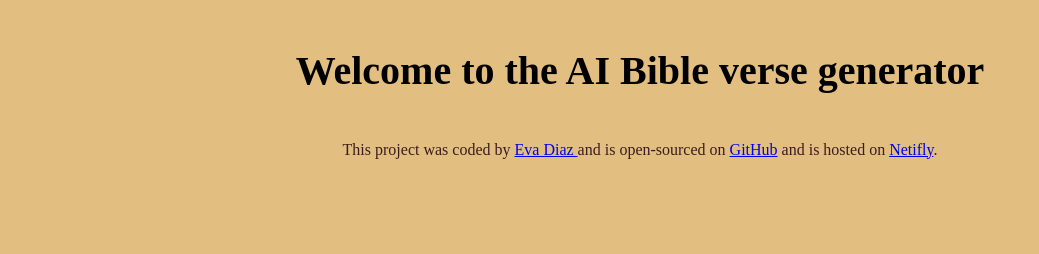
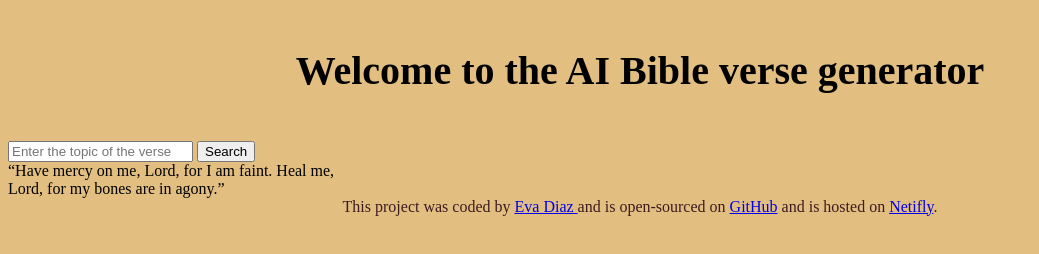
Before and after one commit to awaosd/ai-generator, a plain HTML site: page index.html in a window 1280 px wide. Shown: the whole page, without its empty margins (0-1039 px from the left). Drawn offline with Linux system fonts and the light colour scheme.

Commit message:
added basic html

```diff
--- a/index.html
+++ b/index.html
@@ -7,7 +7,30 @@
     <link rel="stylesheet" href="src/style.css" />
   </head>
   <body>
-    <h1>Welcome to the AI Bible verse generator</h1>
+    <main>
+      <h1>Welcome to the AI Bible verse generator</h1>
+      <form class="verse-form" id="verse-form">
+        <input
+          class="verse-input"
+          id="verse-input"
+          type="text"
+          placeholder="Enter the topic of the verse"
+          required
+          autocomplete="off"
+        />
+        <input
+          type="submit"
+          value="Search"
+          class="verse-button"
+          id="verse-button"
+        />
+      </form>
+      <div id="verse">
+        “Have mercy on me, Lord, for I am faint. Heal me,
+        <br />
+        Lord, for my bones are in agony.”
+      </div>
+    </main>
 
     <footer>
       This project was coded by
```
